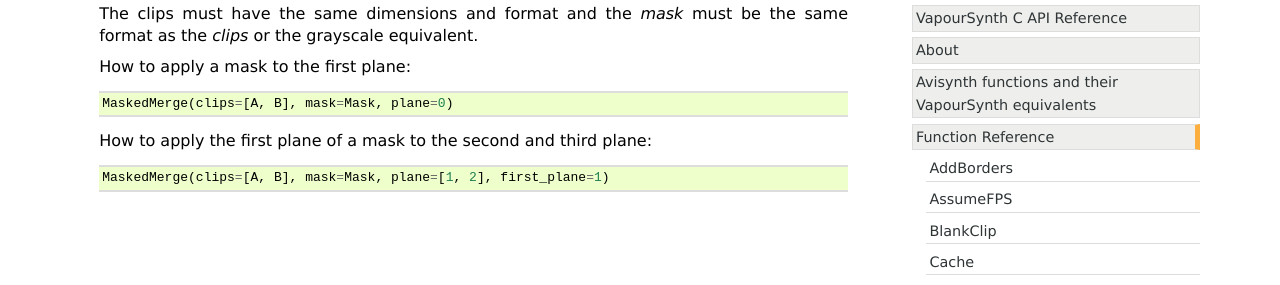
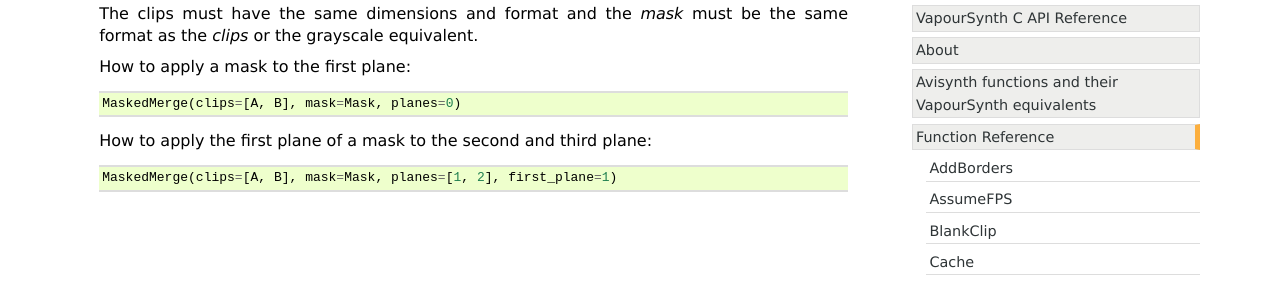
Before and after one commit to vapoursynth/vapoursynth, a Sphinx documentation site: the page built from doc/functions/maskedmerge.rst, in a window 1280 px wide. Shown: the part 344-629 px from the top of the page. Built offline with Sphinx 7.4.7, drawn with Linux system fonts in a browser that asks for light colours; formulas are drawn with MathJax 3.

Commit message:
Fix documentation typos
git-svn-id: http://vapoursynth.googlecode.com/svn/trunk@402 f9120d27-2007-6f97-8312-0f4ebfa7710f

```diff
--- a/doc/functions/expr.rst
+++ b/doc/functions/expr.rst
@@ -45,8 +45,10 @@
 
    How to average the Y planes of 3 YUV clips and pass through the UV planes unchanged (different formats)::
 
-      std.Expr(clips=[clipa16bit, clipb10bit, clipa8bit], expr=["x y 64 * + z 256 * + 3 /", ""])
+      std.Expr(clips=[clipa16bit, clipb10bit, clipa8bit],
+         expr=["x y 64 * + z 256 * + 3 /", ""])
 
    Setting the output format because the input format isn't allowed as output (note that the U and V planes will contain junk since direct copy isn't possible)::
 
-      std.Expr(clips=[clipa10bit, clipb16bit, clipa8bit], expr=["x 64 * y + z 256 * + 3 /", ""], format=vs.YUV420P16)
+      std.Expr(clips=[clipa10bit, clipb16bit, clipa8bit],
+         expr=["x 64 * y + z 256 * + 3 /", ""], format=vs.YUV420P16)
--- a/doc/functions/maskedmerge.rst
+++ b/doc/functions/maskedmerge.rst
@@ -14,8 +14,8 @@
 
    How to apply a mask to the first plane::
 
-      MaskedMerge(clips=[A, B], mask=Mask, plane=0)
+      MaskedMerge(clips=[A, B], mask=Mask, planes=0)
 
    How to apply the first plane of a mask to the second and third plane::
 
-      MaskedMerge(clips=[A, B], mask=Mask, plane=[1, 2], first_plane=1)
+      MaskedMerge(clips=[A, B], mask=Mask, planes=[1, 2], first_plane=1)
```
